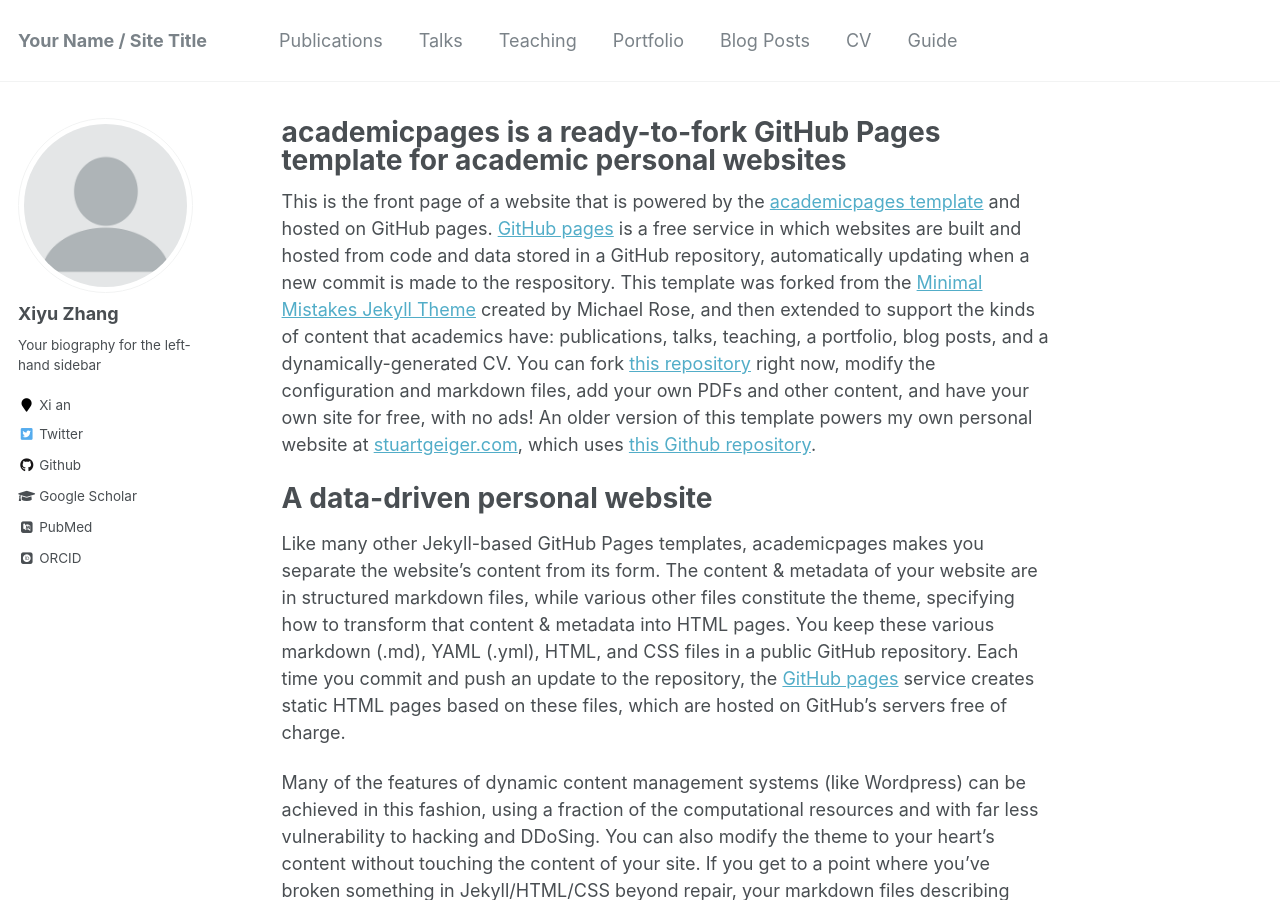
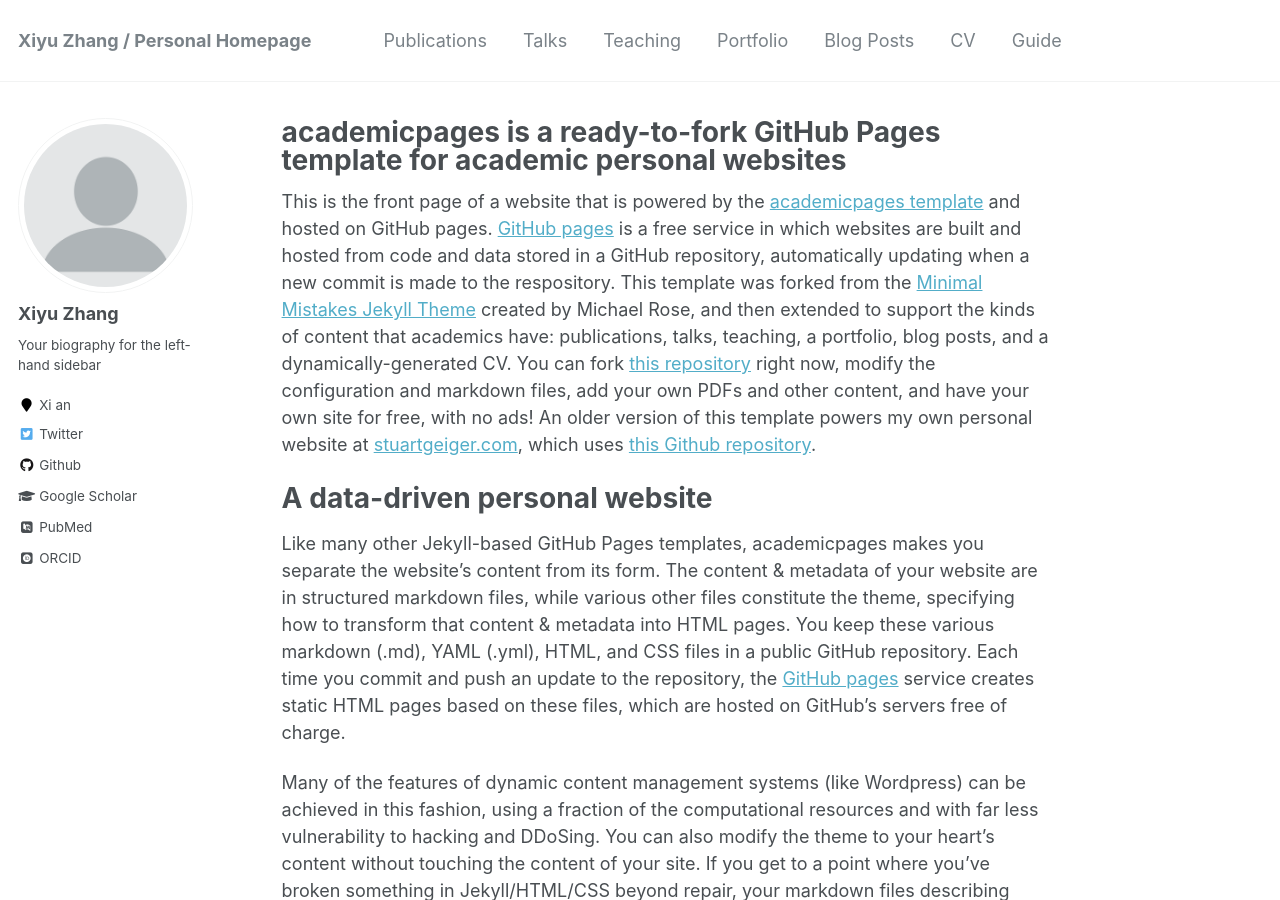
Before and after one commit to zhangxy0517/zhangxy0517.github.io, a Jekyll site: the page built from _pages/about.md, in a window 1280 px wide and 900 px high. Built offline with Jekyll 4.4.1, drawn with Linux system fonts in a browser that asks for light colours; some web fonts are replaced; some of the changed text lies outside the part shown.

Commit message:
Update _config.yml

```diff
--- a/_config.yml
+++ b/_config.yml
@@ -7,13 +7,13 @@
 
 # Site Settings
 locale                   : "en-US"
-title                    : "Your Name / Site Title"
+title                    : "Xiyu Zhang / Personal Homepage"
 title_separator          : "-"
-name                     : &name "Your Name"
-description              : &description "personal description"
-url                      : https://academicpages.github.io # the base hostname & protocol for your site e.g. "https://mmistakes.github.io"
+name                     : &name "Xiyu Zhang"
+description              : &description "Currently pursuing a master's degree at NWPU"
+url                      : https://Zhangxy0517.github.io # the base hostname & protocol for your site e.g. "https://mmistakes.github.io"
 baseurl                  : "" # the subpath of your site, e.g. "/blog"
-repository               : "academicpages/academicpages.github.io"
+repository               : "Zhangxy0517/Zhangxy0517.github.io"
 teaser                   :  # filename of teaser fallback teaser image placed in /images/, .e.g. "500x300.png"
 breadcrumbs              : false # true, false (default)
 words_per_minute         : 160
```
